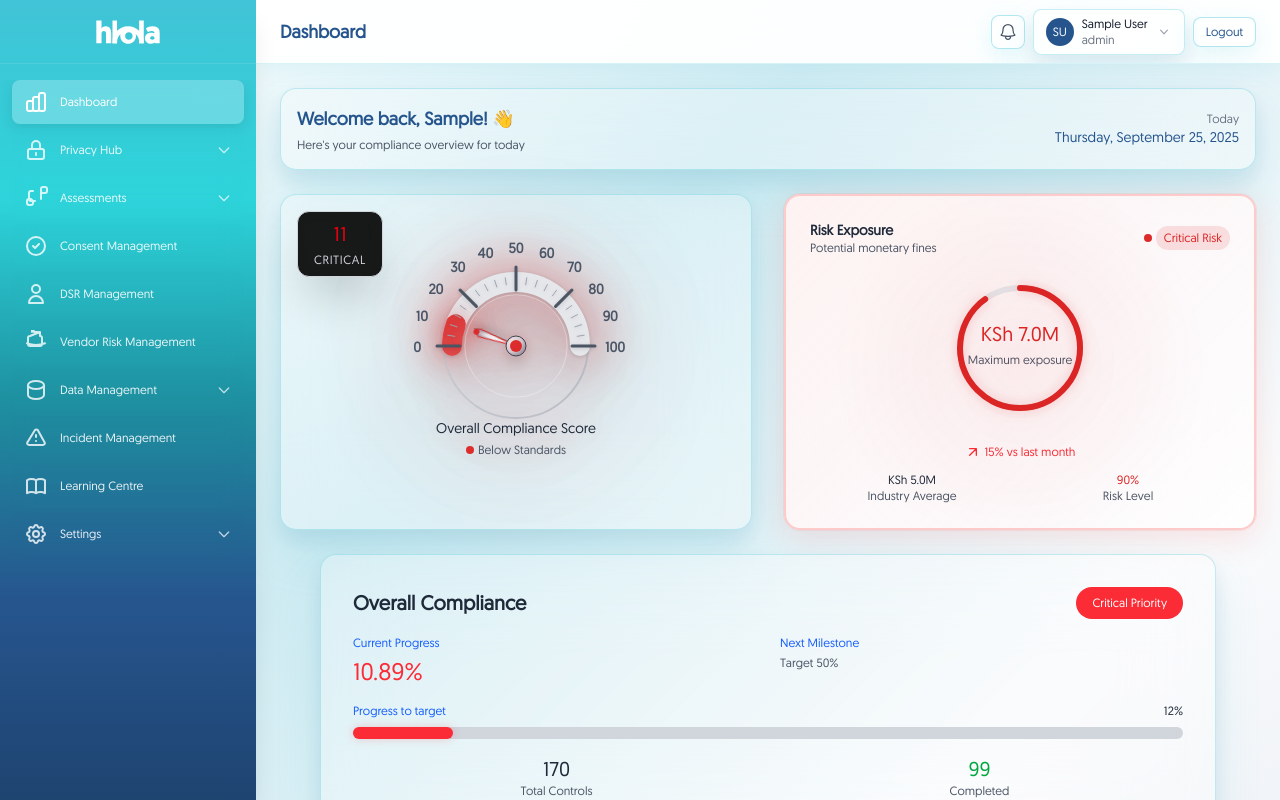
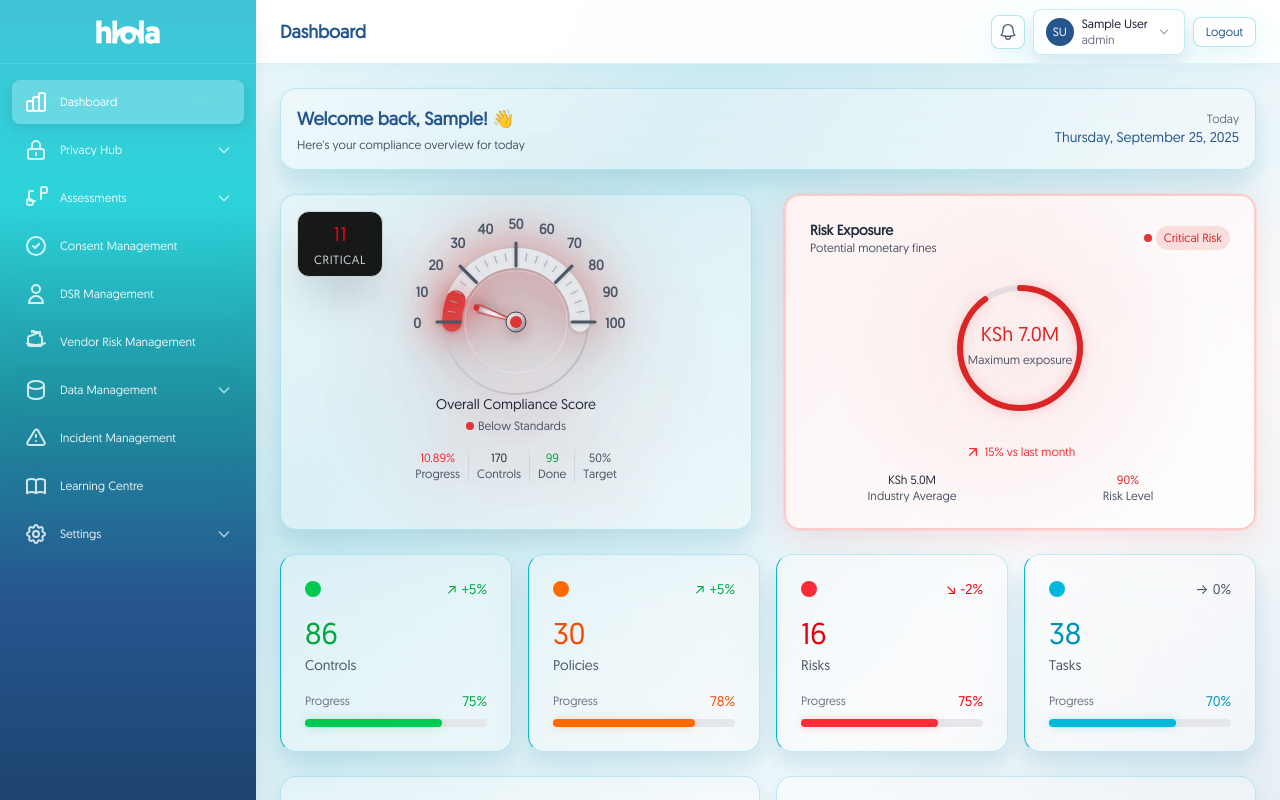
Before and after one commit to kimani-derrick/hlola-grc-platform, a Next.js app: page /dashboard in a window 1280 px wide. Shown: the top 800 px of the page. Built offline with nearby package versions, Linux system fonts and the light colour scheme; sample sign-in values are in the browser's storage.

Commit message:
Remove redundant compliance card and enhance dial with compact metrics and visual separators

```diff
--- a/src/components/DashboardContent.tsx
+++ b/src/components/DashboardContent.tsx
@@ -102,55 +102,6 @@ export default function DashboardContent() {
         </div>
       </div>
 
-      {/* Overall Compliance Details - Below Dials */}
-      <div className="max-w-4xl mx-auto">
-        <div className="glass-card rounded-2xl p-6 sm:p-8 bg-gradient-to-br from-red-50 to-red-100">
-          <div className="flex items-center justify-between mb-4">
-            <h2 className="text-xl font-bold text-gray-800">Overall Compliance</h2>
-            <span className="bg-red-500 text-white px-4 py-2 rounded-full text-xs font-semibold">
-              Critical Priority
-            </span>
-          </div>
-
-          <div className="grid grid-cols-2 gap-6 mb-4">
-            <div>
-              <div className="text-xs text-blue-600 font-medium mb-1">Current Progress</div>
-              <div className="text-2xl font-bold text-red-500">10.89%</div>
-            </div>
-            <div>
-              <div className="text-xs text-blue-600 font-medium mb-1">Next Milestone</div>
-              <div className="text-xs text-gray-600">Target 50%</div>
-            </div>
-          </div>
-
-          <div className="mb-4">
-            <div className="flex justify-between items-center mb-2">
-              <span className="text-xs text-blue-600 font-medium">Progress to target</span>
-              <span className="text-xs font-semibold text-gray-800">12%</span>
-            </div>
-            <div className="w-full bg-gray-300 rounded-full h-3">
-              <div
-                className="h-3 bg-red-500 rounded-full transition-all duration-1000 ease-out"
-                style={{
-                  width: '12%',
-                  boxShadow: '0 0 8px #ef444440'
-                }}
-              ></div>
-            </div>
-          </div>
-
-          <div className="grid grid-cols-2 gap-4">
-            <div className="text-center">
-              <div className="text-xl font-bold text-gray-800">170</div>
-              <div className="text-xs text-gray-600">Total Controls</div>
-            </div>
-            <div className="text-center">
-              <div className="text-xl font-bold text-green-600">99</div>
-              <div className="text-xs text-gray-600">Completed</div>
-            </div>
-          </div>
-        </div>
-      </div>
 
       {/* Metrics Cards */}
       <div className="grid grid-cols-1 gap-4 sm:grid-cols-2 lg:grid-cols-4 max-w-full">
--- a/src/components/SpeedometerGauge.tsx
+++ b/src/components/SpeedometerGauge.tsx
@@ -274,6 +274,29 @@ export default function SpeedometerGauge({
           </span>
         </div>
       </div>
+
+      {/* Compact Metrics - With Dividers */}
+      <div className="mt-4 flex justify-between items-center text-xs">
+        <div className="text-center flex-1">
+          <div className="font-bold text-red-500">10.89%</div>
+          <div className="text-gray-600">Progress</div>
+        </div>
+        <div className="w-px h-8 bg-gray-300 mx-2"></div>
+        <div className="text-center flex-1">
+          <div className="font-bold text-gray-800">170</div>
+          <div className="text-gray-600">Controls</div>
+        </div>
+        <div className="w-px h-8 bg-gray-300 mx-2"></div>
+        <div className="text-center flex-1">
+          <div className="font-bold text-green-600">99</div>
+          <div className="text-gray-600">Done</div>
+        </div>
+        <div className="w-px h-8 bg-gray-300 mx-2"></div>
+        <div className="text-center flex-1">
+          <div className="font-bold text-gray-600">50%</div>
+          <div className="text-gray-600">Target</div>
+        </div>
+      </div>
     </div>
   );
 }
```
